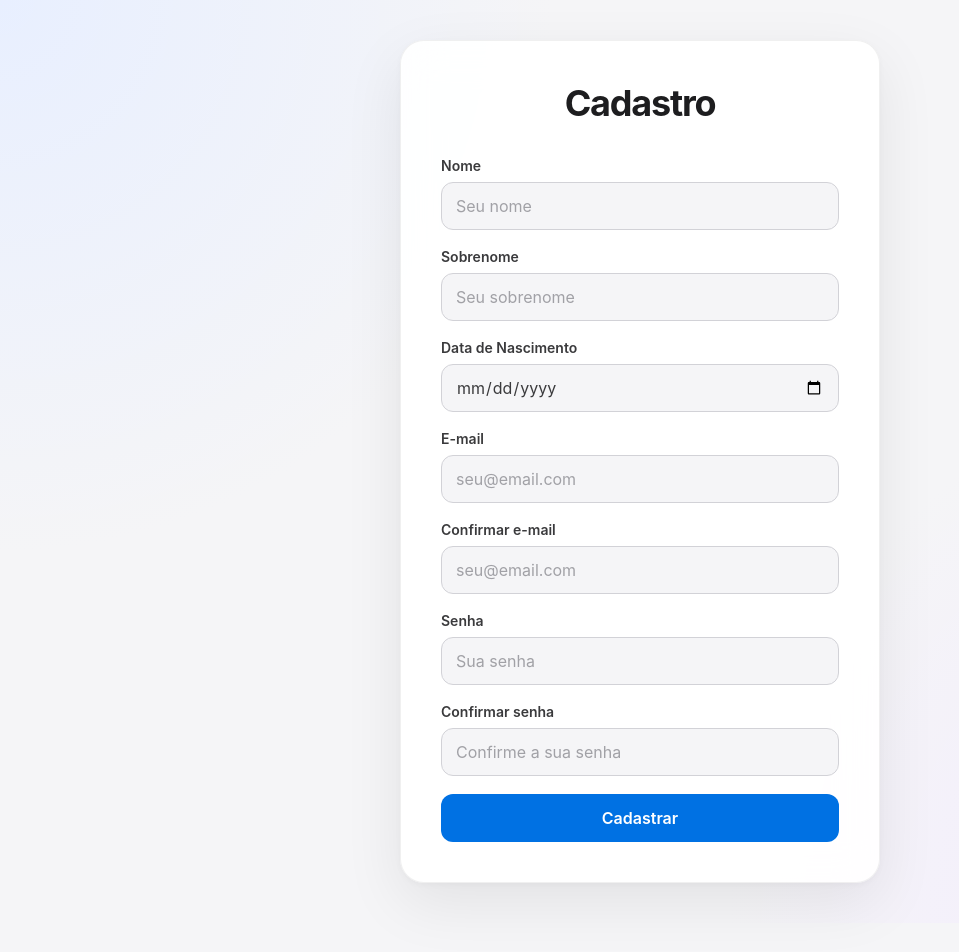
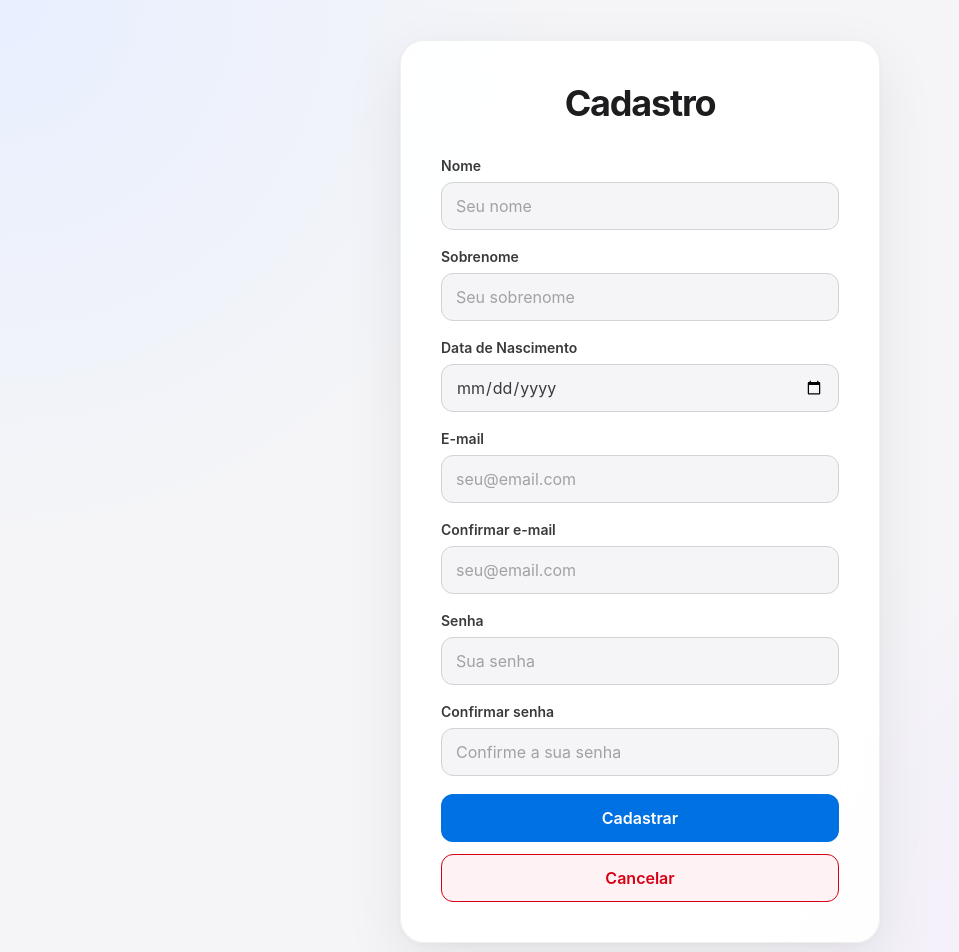
Before and after one commit to gaabrielmunhoz/atividade-somativa-2-tecnologias-devweb, a React (Vite) app: page /cadastro in a window 1280 px wide. Shown: the top 952 px of the page, without its empty margins (0-959 px from the left). Before the commit the page ends 923 px from the top, so only its background shows below. Built offline with nearby package versions, Linux system fonts and the light colour scheme; no server answers.

Commit message:
melhorias do css -> botão cancelar

```diff
--- a/src/paginas/Cadastro.jsx
+++ b/src/paginas/Cadastro.jsx
@@ -73,6 +73,11 @@ function Cadastro(){
 
     }
 
+    async function cancelar(){
+            await signOut(auth)
+            navigate("/login")
+        }
+
     return(
         <div>
             <div>
@@ -109,6 +114,8 @@ function Cadastro(){
                     <button type="submit">Cadastrar</button>
                     <br />
                     {mensagem && <p>{mensagem}</p>}
+
+                    <button className="botao-cancelar" type="button" onClick={cancelar}>Cancelar</button>
                 </form>
             </div>
         </div>
```
